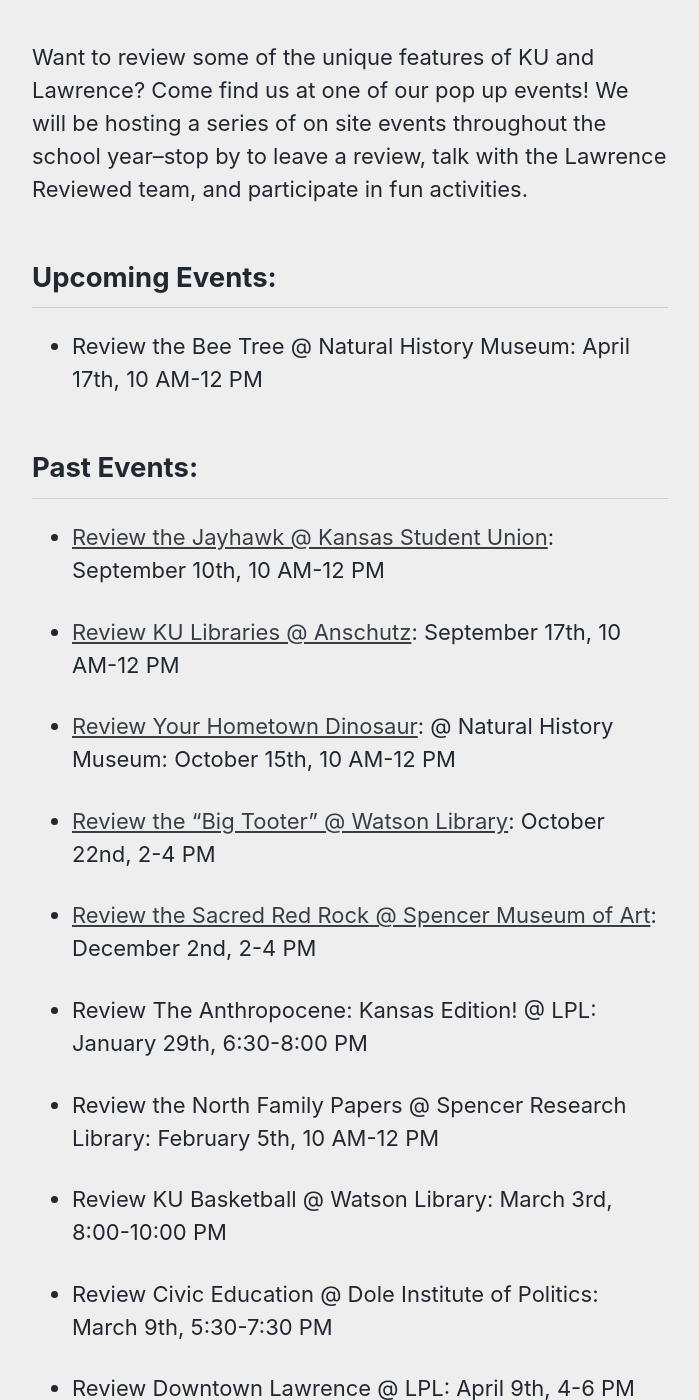
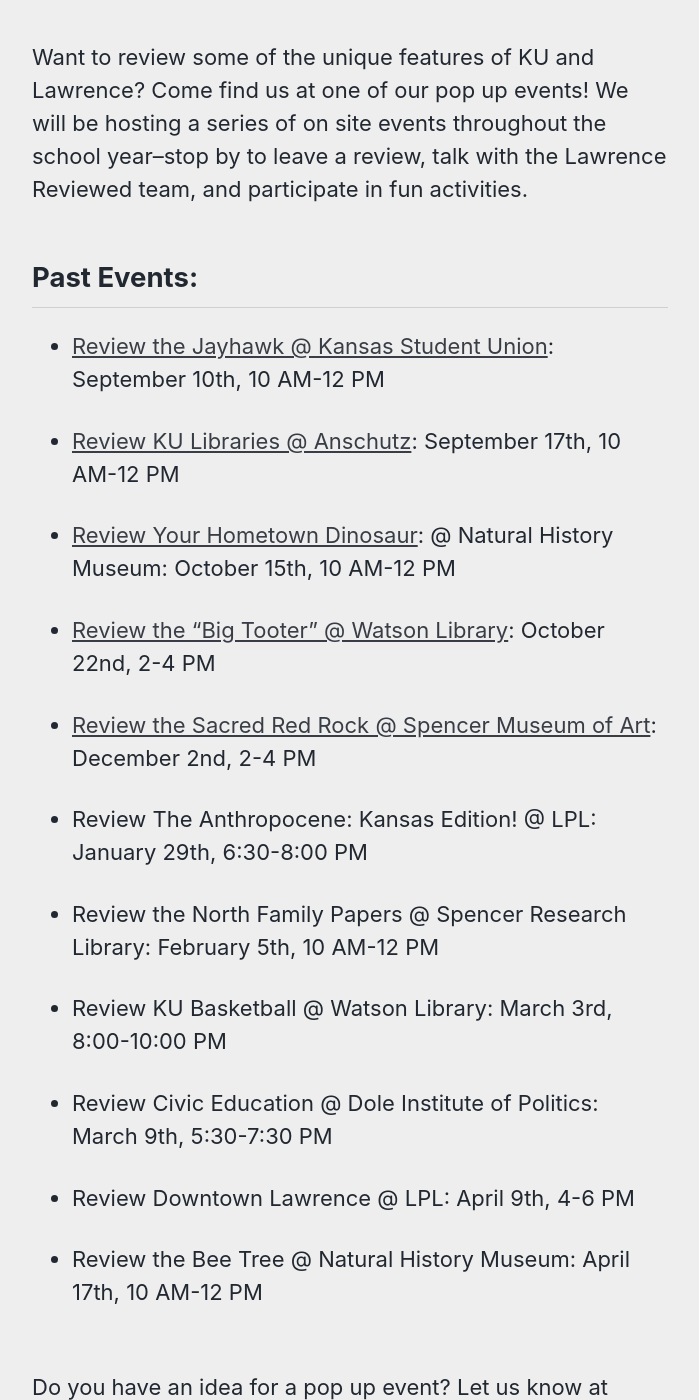
Before and after one commit to idrhku/lawrence-reviewed, a Jekyll site: the page built from _pages/pop-ups.md, in a window 1280 px wide and 1400 px high, scrolled down 327 px. Shown: the whole window, without its empty margins (290-989 px from the left). Built offline with Jekyll 4.4.1, drawn with Linux system fonts in a browser that asks for light colours; cached includes are drawn as plain includes; some of the changed lines change nothing that is shown.

Commit message:
Add upcoming event for Bee Tree review
Added upcoming event details for the Bee Tree review.

```diff
--- a/_pages/pop-ups.md
+++ b/_pages/pop-ups.md
@@ -13,11 +13,6 @@
   caption: "Photo credit: Ian Ballinger"
 ---
 Want to review some of the unique features of KU and Lawrence? Come find us at one of our pop up events! We will be hosting a series of on site events throughout the school year--stop by to leave a review, talk with the Lawrence Reviewed team, and participate in fun activities.
-
-<h2>Upcoming Events:</h2>
-
-- Review the Bee Tree @ Natural History Museum: April 17th, 10 AM-12 PM
-
 
 <h2>Past Events:</h2>
 
@@ -41,5 +36,7 @@
 
 - Review Downtown Lawrence @ LPL: April 9th, 4-6 PM
 
+- Review the Bee Tree @ Natural History Museum: April 17th, 10 AM-12 PM
+
 <br>
 Do you have an idea for a pop up event? Let us know at lawrencereviewed@gmail.com and we can help you set up your own!
```
